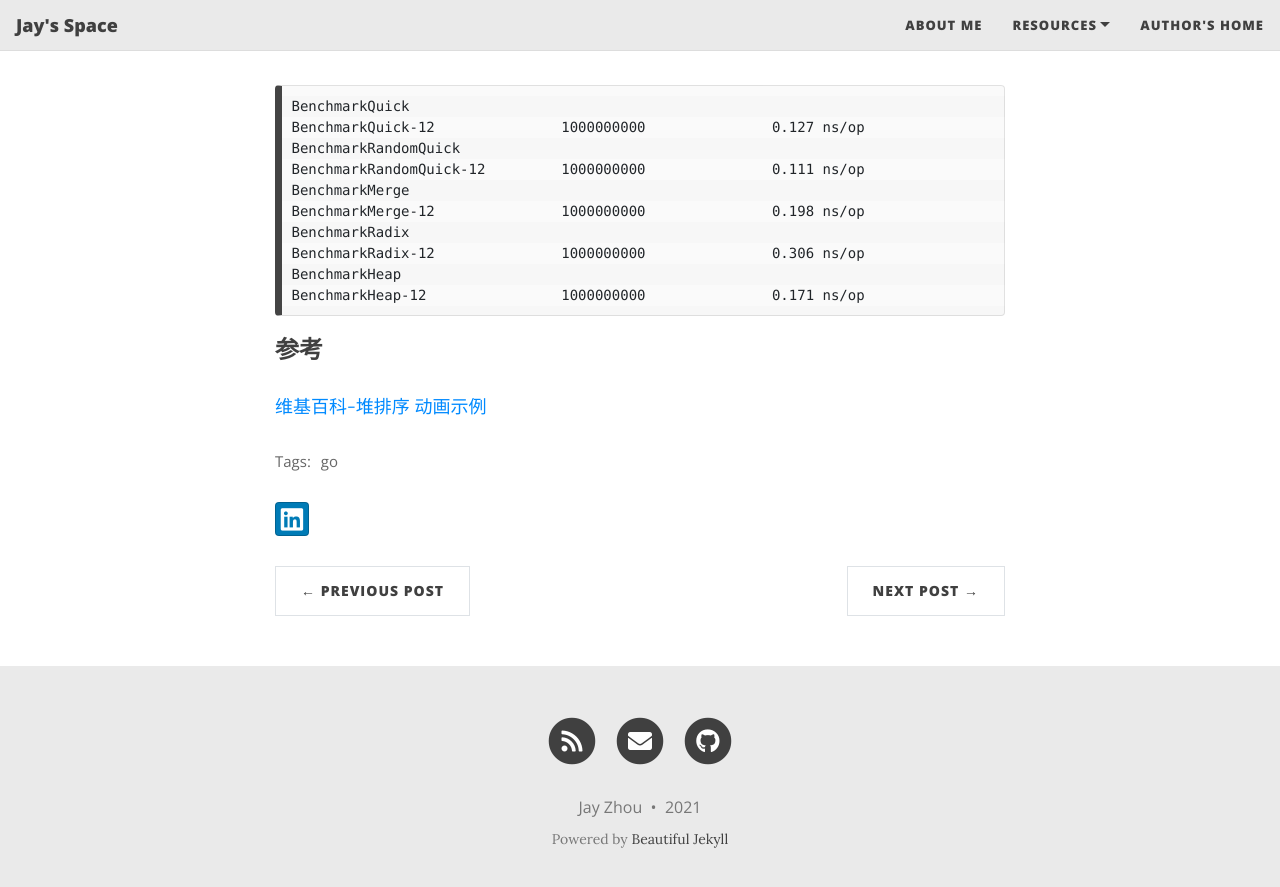
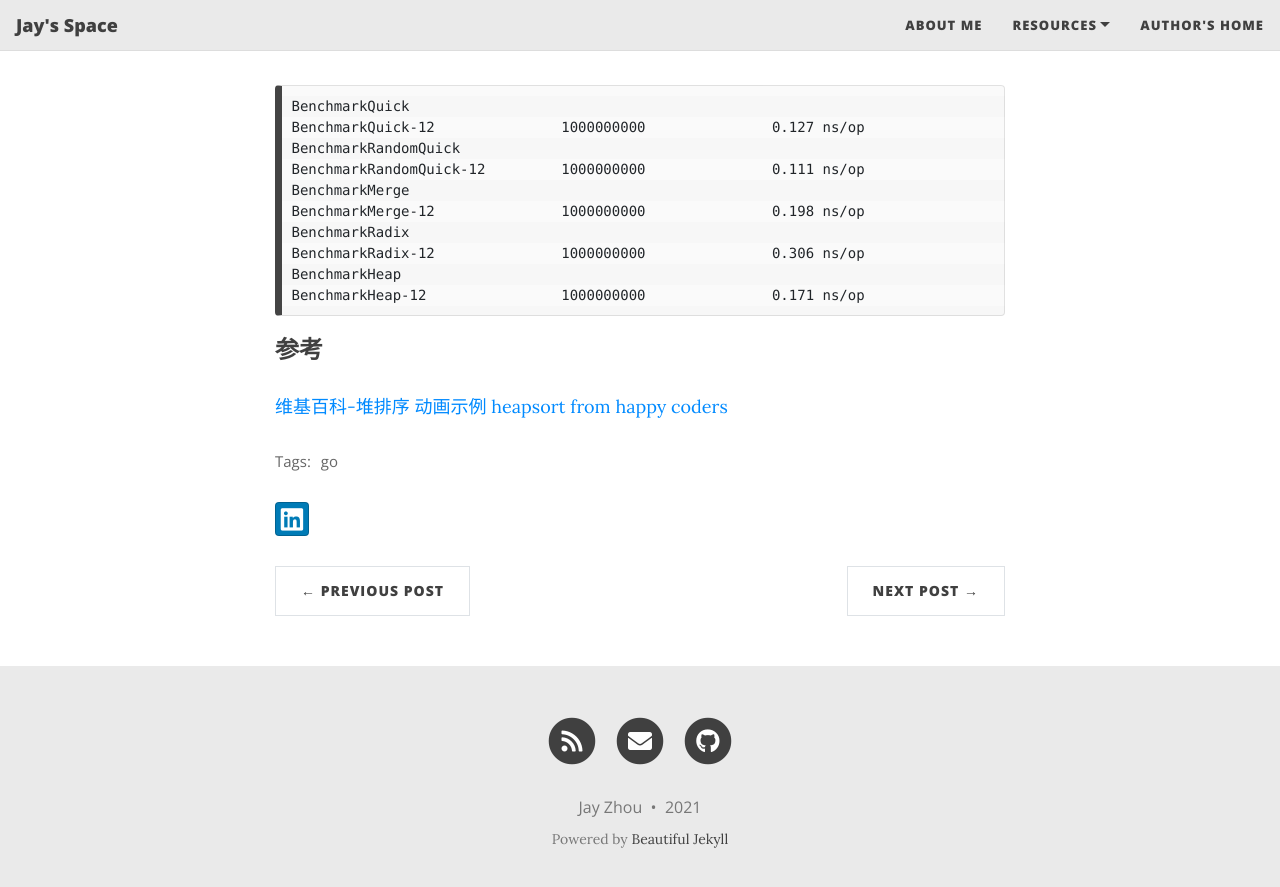
Before and after one commit to jayzhou215/jayzhou215.github.io, a Jekyll site: the page built from _posts/2021-06-04-heap_sort.md, in a window 1280 px wide and 900 px high, scrolled down 1693 px. Shown: the top 887 px of the window. Built offline with Jekyll 4.4.1, drawn with Linux system fonts in a browser that asks for light colours; nearby versions of some CDN libraries.

Commit message:
add inference

```diff
--- a/_posts/2021-06-04-heap_sort.md
+++ b/_posts/2021-06-04-heap_sort.md
@@ -54,3 +54,4 @@ BenchmarkHeap-12           	1000000000	         0.171 ns/op
 ### 参考
 [维基百科-堆排序](https://zh.wikipedia.org/wiki/%E5%A0%86%E6%8E%92%E5%BA%8F)
 [动画示例](https://visualgo.net/en/heap)
+[heapsort from happy coders](https://www.happycoders.eu/algorithms/heapsort/)
```
